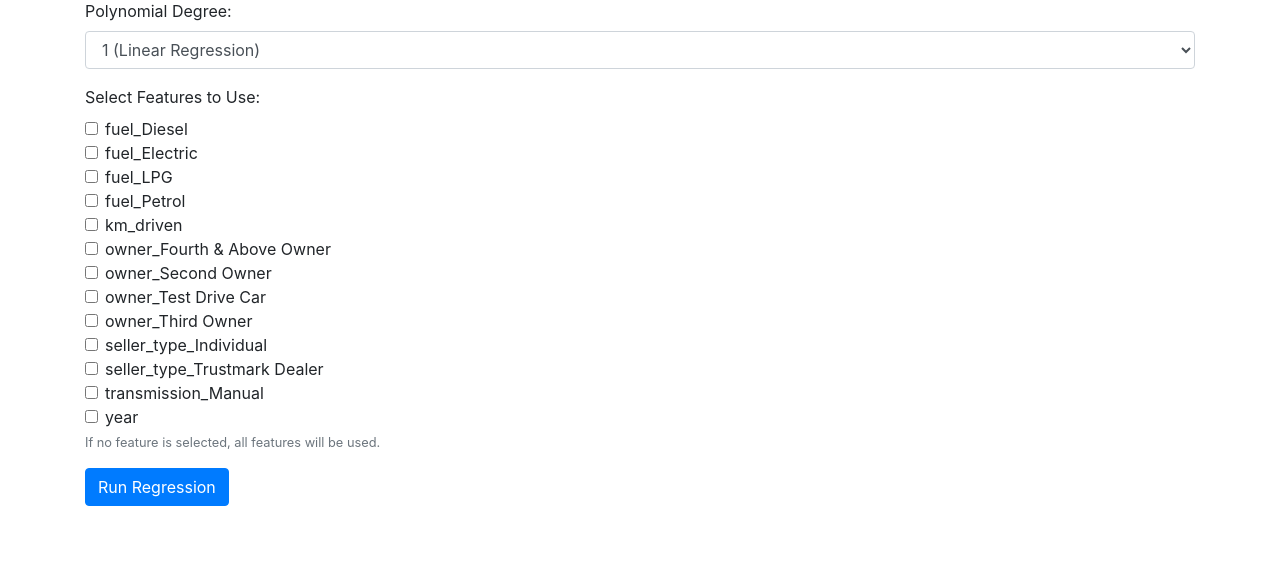
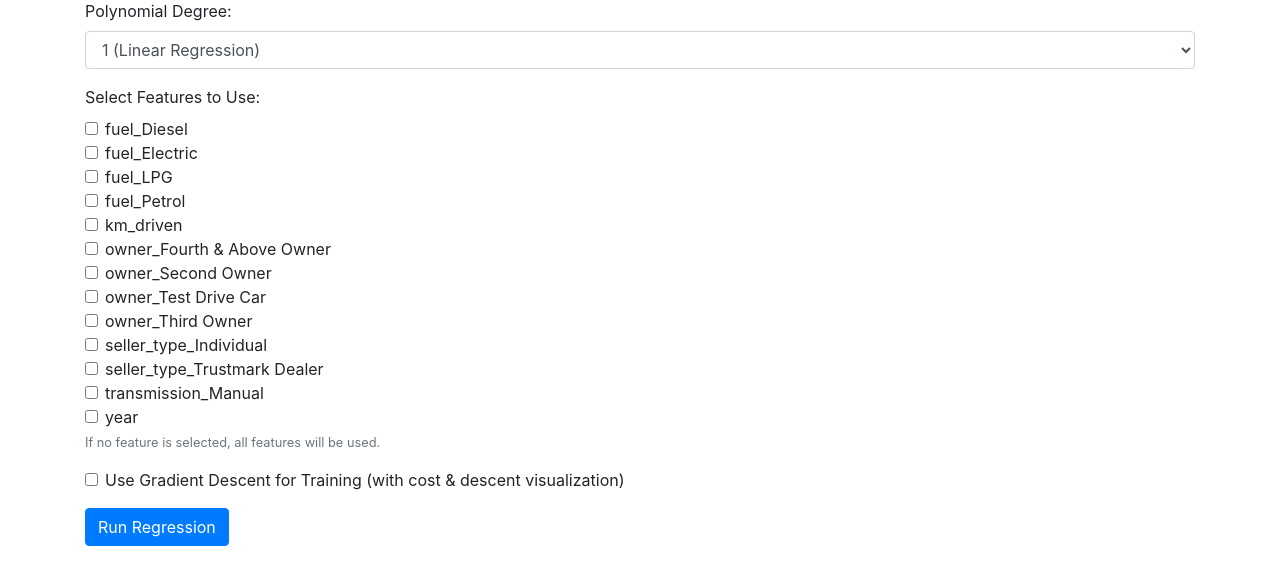
Before and after one commit to yassir-elkobi/car-price-linear, a Flask app: page / in a window 1280 px wide. Shown: the part 103-688 px from the top of the page. Run offline with Flask 3, Linux system fonts and the light colour scheme; some libraries are stand-ins or nearby versions.

Commit message:
adding new features to the algorithm

```diff
--- a/app.py
+++ b/app.py
@@ -1,4 +1,4 @@
-from flask import Flask, render_template, request, redirect, url_for
+from flask import Flask, render_template, request, flash
 import pandas as pd
 import numpy as np
 import matplotlib
@@ -8,123 +8,296 @@ import matplotlib.pyplot as plt
 from io import BytesIO
 import base64
 
-# Scikit-learn libraries
 from sklearn.model_selection import train_test_split
 from sklearn.linear_model import LinearRegression
 from sklearn.preprocessing import StandardScaler, PolynomialFeatures
 from sklearn.metrics import mean_squared_error, r2_score
 
 app = Flask(__name__)
+app.secret_key = 'your_secret_key'
 
 
-# Load and preprocess dataset once at startup
-def load_data():
-    df = pd.read_csv('static/car_details_from_car_dehkho.csv')
-    return df
+# ======= DATA LOADING & PREPROCESSING FUNCTIONS =======
+
+def load_data(csv_path='static/car_details_from_car_dehkho.csv'):
+    """Load CSV dataset."""
+    try:
+        df = pd.read_csv(csv_path)
+        return df
+    except Exception as e:
+        raise RuntimeError(f"Error loading data: {e}")
+
+
+def get_available_features(df):
+    """
+    Generate a list of available features after encoding categorical columns
+    and removing unwanted columns.
+    """
+    categorical_features = ['fuel', 'seller_type', 'transmission', 'owner']
+    # Encode categorical features for determining available feature names
+    df_encoded = pd.get_dummies(df, columns=categorical_features, drop_first=True)
+    available_features = list(df_encoded.drop(['selling_price', 'name'], axis=1).columns)
+    available_features.sort()
+    return available_features
 
 
 def preprocess_data(df, selected_features):
-    # I will drop 'name' and the target from features.
-    # The target is selling_price.
-    # For categorical features, I create dummy variables.
+    """
+    Preprocess the data:
+      - Encode categorical features.
+      - Drop columns not needed ('name' and target variable).
+      - Filter the features based on user selection.
+    Returns features X and target y.
+    """
     categorical_features = ['fuel', 'seller_type', 'transmission', 'owner']
-    # Only encode categorical features that are among the selected features
-    # In this example, if the user selects categorical features, I will encode them.
     df_encoded = pd.get_dummies(df, columns=categorical_features, drop_first=True)
-
-    # Prepare feature list (remove target and irrelevant columns)
     X = df_encoded.drop(['selling_price', 'name'], axis=1)
     y = df_encoded['selling_price']
 
-    # If the user did not choose all features, filter the X dataframe
+    # If the user selected a subset, filter X accordingly.
     if selected_features:
-        # It is assumed that the selected_features list contains columns in X.
         X = X[selected_features]
-
     return X, y
 
 
-# Global dataset load
-df_original = load_data()
+def split_and_scale_data(X, y, test_size=0.2, random_state=42):
+    """Split the data and scale the features using StandardScaler."""
+    X_train, X_test, y_train, y_test = train_test_split(X, y, test_size=test_size, random_state=random_state)
+    scaler = StandardScaler()
+    X_train_scaled = scaler.fit_transform(X_train)
+    X_test_scaled = scaler.transform(X_test)
+    return X_train_scaled, X_test_scaled, y_train, y_test, scaler
 
 
+# ======= POLYNOMIAL TRANSFORMATION =======
+
+def apply_polynomial_transform(X_train_scaled, X_test_scaled, degree):
+    """
+    Apply polynomial feature transformation if degree > 1.
+    Otherwise, return the scaled features as is.
+    """
+    if degree > 1:
+        poly_transformer = PolynomialFeatures(degree=degree, include_bias=False)
+        X_train_trans = poly_transformer.fit_transform(X_train_scaled)
+        X_test_trans = poly_transformer.transform(X_test_scaled)
+        return X_train_trans, X_test_trans, poly_transformer
+    else:
+        return X_train_scaled, X_test_scaled, None
+
+
+# ======= REGRESSION & GRADIENT DESCENT =======
+
+def train_regression_model(X_train, y_train):
+    """
+    Train a linear regression model using scikit-learn.
+    """
+    model = LinearRegression()
+    model.fit(X_train, y_train)
+    return model
+
+
+def run_gradient_descent(X, y, alpha=0.01, num_iters=1000):
+    """
+    Run gradient descent to optimize parameters for linear regression.
+    X is assumed to already include a bias term.
+    Returns the final theta and the cost history.
+    """
+    m = len(y)
+    theta = np.zeros(X.shape[1])
+    cost_history = []
+
+    for i in range(num_iters):
+        predictions = X.dot(theta)
+        errors = predictions - y
+        theta -= (alpha / m) * (X.T.dot(errors))
+        cost = (1 / (2 * m)) * np.sum(errors ** 2)
+        cost_history.append(cost)
+    return theta, cost_history
+
+
+# ======= PLOTTING FUNCTIONS =======
+
+def plot_actual_vs_predicted(y_test, y_pred):
+    """
+    Plot actual vs predicted selling prices.
+    """
+    img = BytesIO()
+    plt.figure(figsize=(8, 5))
+    plt.scatter(y_test, y_pred, alpha=0.5, color='blue')
+    plt.xlabel('Actual Selling Price')
+    plt.ylabel('Predicted Selling Price')
+    plt.title('Actual vs Predicted Selling Price')
+    plt.plot([y_test.min(), y_test.max()], [y_test.min(), y_test.max()], 'r--')
+    plt.tight_layout()
+    plt.savefig(img, format='png')
+    plt.close()
+    img.seek(0)
+    return base64.b64encode(img.getvalue()).decode('utf8')
+
+
+def plot_cost_history(cost_history):
+    """
+    Plot the cost function value vs iterations for gradient descent.
+    """
+    img = BytesIO()
+    plt.figure(figsize=(8, 5))
+    plt.plot(cost_history, color='green')
+    plt.xlabel("Iteration")
+    plt.ylabel("Cost")
+    plt.title("Cost Function History")
+    plt.tight_layout()
+    plt.savefig(img, format='png')
+    plt.close()
+    img.seek(0)
+    return base64.b64encode(img.getvalue()).decode('utf8')
+
+
+def plot_gradient_descent_path(X, y, cost_history, theta_history):
+    """
+    For a simple scenario (1 feature + bias), visualize the gradient descent path on the cost surface.
+    This function only works when there is exactly one feature (X shape = [m, 2] after adding bias).
+    """
+    if X.shape[1] != 2:
+        return None  # Cannot visualize high dimensional parameter space
+
+    # Create a grid for contour plot
+    theta0_vals = np.linspace(-50, 50, 100)
+    theta1_vals = np.linspace(-50, 50, 100)
+    J_vals = np.zeros((len(theta0_vals), len(theta1_vals)))
+    m = len(y)
+
+    # Calculate cost for each combination
+    for i, t0 in enumerate(theta0_vals):
+        for j, t1 in enumerate(theta1_vals):
+            t = np.array([t0, t1])
+            predictions = X.dot(t)
+            errors = predictions - y
+            J_vals[i, j] = (1 / (2 * m)) * np.sum(errors ** 2)
+
+    # Plot contour and overlay the gradient descent path
+    img = BytesIO()
+    plt.figure(figsize=(8, 5))
+    T0, T1 = np.meshgrid(theta0_vals, theta1_vals)
+    plt.contour(T0, T1, J_vals.T, levels=np.logspace(0, 5, 35), cmap='jet')
+
+    # Extract theta history for plotting
+    theta_history = np.array(theta_history)
+    plt.plot(theta_history[:, 0], theta_history[:, 1], 'o-', color='red')
+    plt.xlabel('Theta 0')
+    plt.ylabel('Theta 1')
+    plt.title("Gradient Descent Path")
+    plt.tight_layout()
+    plt.savefig(img, format='png')
+    plt.close()
+    img.seek(0)
+    return base64.b64encode(img.getvalue()).decode('utf8')
+
+
+# ======= GLOBAL DATA LOAD =======
+df_original = load_data()
+available_features = get_available_features(df_original)
+
+
+# ======= FLASK ROUTES =======
 @app.route('/', methods=["GET", "POST"])
 def index():
-    # Define the features available for modeling (after encoding for categorical variables).
-    # I show the original numeric columns and some encoded features (if they exist)
-    # First, I create the dummy variables from the original data to get full column names
-    df_encoded = pd.get_dummies(df_original, columns=['fuel', 'seller_type', 'transmission', 'owner'], drop_first=True)
-    # Remove columns that should not be selectable
-    available_features = list(df_encoded.drop(['selling_price', 'name'], axis=1).columns)
+    if request.method == "POST":
+        try:
+            # Validate polynomial degree input (must be an integer in a valid range)
+            poly_degree = int(request.form.get("poly_degree", 1))
+            max_degree = 4  # maximum allowed degree
+            if poly_degree < 1 or poly_degree > max_degree:
+                flash(f"Polynomial degree must be between 1 and {max_degree}. Using degree=1 as default.")
+                poly_degree = 1
+        except ValueError:
+            flash("Invalid polynomial degree input. Using degree=1 as default.")
+            poly_degree = 1
 
-    # Sort them for a cleaner UI
-    available_features.sort()
+        # Option to use gradient descent manually (checkbox in form)
+        use_gd = request.form.get("use_gd") == "on"
 
-    if request.method == "POST":
-        # Get polynomial degree from form; default to 1 if not provided.
-        poly_degree = int(request.form.get("poly_degree", 1))
-
-        # Get list of selected features from form (as a list of strings)
+        # Get selected features (default to all if none chosen)
         selected_features = request.form.getlist("features")
         if not selected_features:
-            # If none selected, use all available features
             selected_features = available_features
 
-        # Preprocess data using the selected features
+        # Preprocess and split data
         X, y = preprocess_data(df_original, selected_features)
-        # Split data
-        X_train, X_test, y_train, y_test = train_test_split(X, y, test_size=0.2, random_state=42)
+        X_train_scaled, X_test_scaled, y_train, y_test, scaler = split_and_scale_data(X, y)
 
-        # Scale features
-        scaler = StandardScaler()
-        X_train_scaled = scaler.fit_transform(X_train)
-        X_test_scaled = scaler.transform(X_test)
+        # Apply polynomial transformation (if degree > 1)
+        X_train_trans, X_test_trans, poly_transformer = apply_polynomial_transform(X_train_scaled, X_test_scaled,
+                                                                                   poly_degree)
 
-        # Apply polynomial transformation if degree > 1
-        if poly_degree > 1:
-            poly_transformer = PolynomialFeatures(degree=poly_degree, include_bias=False)
-            X_train_trans = poly_transformer.fit_transform(X_train_scaled)
-            X_test_trans = poly_transformer.transform(X_test_scaled)
+        # Use scikit-learn model OR gradient descent based on checkbox.
+        if use_gd:
+            # For gradient descent visualization I require a bias term.
+            m_train = X_train_trans.shape[0]
+            X_train_gd = np.hstack((np.ones((m_train, 1)), X_train_trans))
+            y_train_array = y_train.values if isinstance(y_train, pd.Series) else y_train
+
+            # Hyperparameters for gradient descent
+            alpha = 0.01
+            num_iters = 1000
+
+            # For capturing theta history (only for visualization when one feature is used after scaling)
+            theta_history = []
+            m, n = X_train_gd.shape
+            theta = np.zeros(n)
+            cost_history = []
+
+            for i in range(num_iters):
+                predictions = X_train_gd.dot(theta)
+                errors = predictions - y_train_array
+                theta = theta - (alpha / m) * (X_train_gd.T.dot(errors))
+                cost = (1 / (2 * m)) * np.sum(errors ** 2)
+                cost_history.append(cost)
+                # Save history for visualization for the first two parameters only.
+                if n == 2:
+                    theta_history.append(theta.copy())
+
+            # Use the final theta to generate predictions on test set.
+            m_test = X_test_trans.shape[0]
+            X_test_gd = np.hstack((np.ones((m_test, 1)), X_test_trans))
+            y_pred = X_test_gd.dot(theta)
+
+            mse = mean_squared_error(y_test, y_pred)
+            r2 = r2_score(y_test, y_pred)
+
+            # Visualizations: cost function history and (if available) gradient descent path.
+            cost_plot_url = plot_cost_history(cost_history)
+            gd_plot_url = None
+            if X_train_gd.shape[1] == 2 and theta_history:
+                gd_plot_url = plot_gradient_descent_path(X_train_gd, y_train_array, cost_history, theta_history)
         else:
-            # For degree 1, no transformation is necessary.
-            X_train_trans = X_train_scaled
-            X_test_trans = X_test_scaled
+            # Train using scikit-learn's LinearRegression
+            model = train_regression_model(X_train_trans, y_train)
+            y_pred = model.predict(X_test_trans)
+            mse = mean_squared_error(y_test, y_pred)
+            r2 = r2_score(y_test, y_pred)
+            cost_plot_url = None
+            gd_plot_url = None
 
-        # Train linear regression model
-        model = LinearRegression()
-        model.fit(X_train_trans, y_train)
-        y_pred = model.predict(X_test_trans)
+        # Visualize actual vs predicted
+        plot_url = plot_actual_vs_predicted(y_test, y_pred)
 
-        # Evaluate model performance
-        mse = mean_squared_error(y_test, y_pred)
-        r2 = r2_score(y_test, y_pred)
-
-        # Generate a plot of Actual vs Predicted for visualization
-        img = BytesIO()
-        plt.figure(figsize=(8, 5))
-        plt.scatter(y_test, y_pred, alpha=0.5, color='blue')
-        plt.xlabel('Actual Selling Price')
-        plt.ylabel('Predicted Selling Price')
-        plt.title('Actual vs Predicted Selling Price')
-        plt.plot([y_test.min(), y_test.max()], [y_test.min(), y_test.max()], 'r--')
-        plt.tight_layout()
-        plt.savefig(img, format='png')
-        plt.close()
-        img.seek(0)
-        plot_url = base64.b64encode(img.getvalue()).decode('utf8')
-
-        # Prepare metrics to send to the results page
+        # Prepare metrics for display
         metrics = {
             'mse': f"{mse:.2f}",
             'r2': f"{r2:.2f}",
             'poly_degree': poly_degree,
-            'features_used': selected_features
+            'features_used': selected_features,
+            'used_gradient_descent': use_gd
         }
 
-        return render_template('results.html', metrics=metrics, plot_url=plot_url)
-    # For GET, render the main form page.
-    return render_template('index.html', available_features=available_features)
+        return render_template("results.html",
+                               metrics=metrics,
+                               plot_url=plot_url,
+                               cost_plot_url=cost_plot_url,
+                               gd_plot_url=gd_plot_url)
+    return render_template("index.html", available_features=available_features)
 
 
+# ======= MAIN =======
 if __name__ == "__main__":
     app.run(debug=True)
--- a/templates/index.html
+++ b/templates/index.html
@@ -2,8 +2,7 @@
 <html>
 <head>
     <meta charset="UTF-8">
-    <title>Car Price Regression</title>
-    <!-- Bootstrap used for clean styling -->
+    <title>Car Price Regression Settings</title>
     <link rel="stylesheet" href="https://maxcdn.bootstrapcdn.com/bootstrap/4.0.0/css/bootstrap.min.css">
     <style>
         .container {
@@ -14,6 +13,15 @@
 <body>
 <div class="container">
     <h1 class="mb-4">Car Price Prediction Settings</h1>
+    {% with messages = get_flashed_messages() %}
+        {% if messages %}
+            <div class="alert alert-warning">
+                {% for message in messages %}
+                    <p>{{ message }}</p>
+                {% endfor %}
+            </div>
+        {% endif %}
+    {% endwith %}
     <form method="post">
         <div class="form-group">
             <label for="poly_degree">Polynomial Degree:</label>
@@ -28,14 +36,15 @@
             <label>Select Features to Use:</label>
             <div class="form-check">
                 {% for feature in available_features %}
-                    <input class="form-check-input" type="checkbox" name="features" value="{{ feature }}"
-                           id="{{ feature }}">
-                    <label class="form-check-label" for="{{ feature }}">
-                        {{ feature }}
-                    </label><br>
+                    <input class="form-check-input" type="checkbox" name="features" value="{{ feature }}" id="{{ feature }}">
+                    <label class="form-check-label" for="{{ feature }}">{{ feature }}</label><br>
                 {% endfor %}
             </div>
             <small class="form-text text-muted">If no feature is selected, all features will be used.</small>
+        </div>
+        <div class="form-group form-check">
+            <input type="checkbox" class="form-check-input" name="use_gd" id="use_gd">
+            <label class="form-check-label" for="use_gd">Use Gradient Descent for Training (with cost & descent visualization)</label>
         </div>
         <button type="submit" class="btn btn-primary">Run Regression</button>
     </form>
```
Also changed, not shown: templates/results.html (+18 -2 lines).
